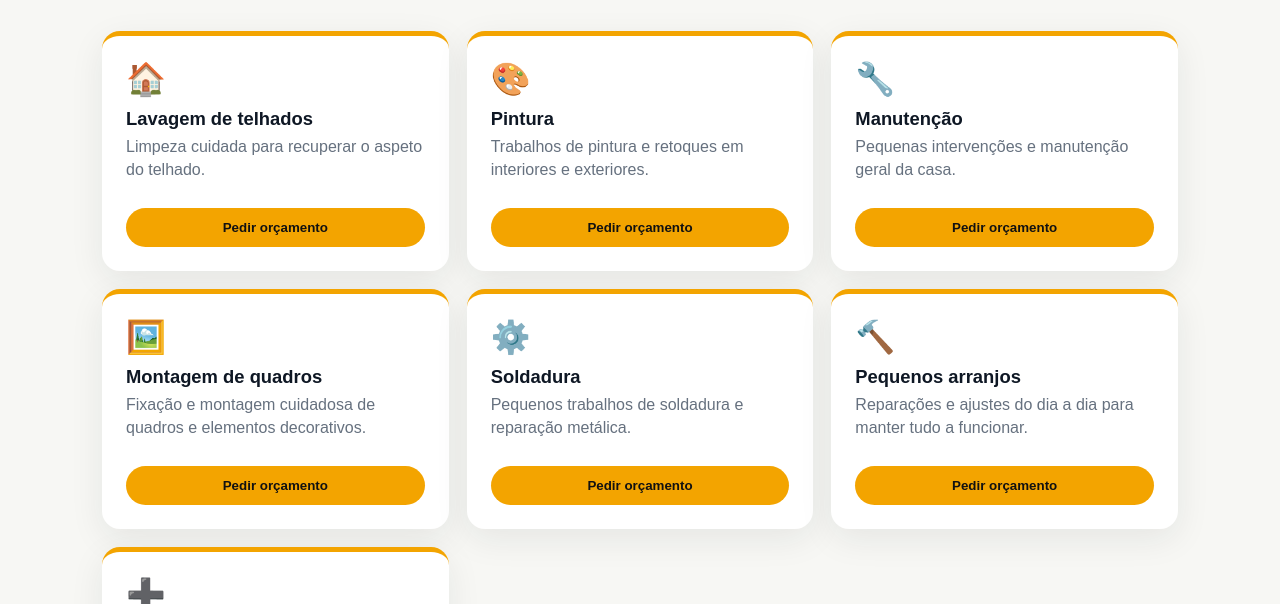
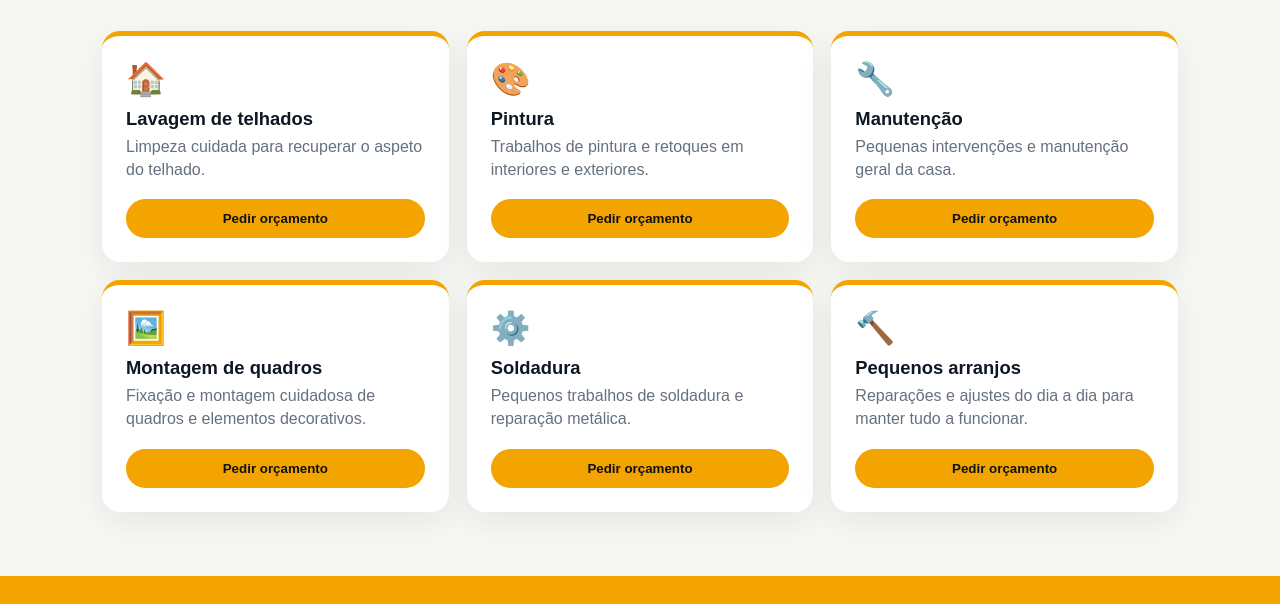
Before and after one commit to laconstru2233-tech/LACONSTRUCTION, a plain HTML site: page index.html in a window 1280 px wide. Shown: the part 912-1516 px from the top of the page. Drawn offline with Linux system fonts and the light colour scheme.

Commit message:
Add files via upload

```diff
--- a/index.html
+++ b/index.html
@@ -46,14 +46,14 @@ h1{font-size:clamp(2.6rem,7vw,5.8rem);line-height:.92;margin:12px 0 18px}
 .modal-box p{margin:0;color:var(--muted);line-height:1.65;font-size:1rem}
 .modal-close{position:absolute;top:14px;right:14px;border:0;background:#f1f4f7;width:38px;height:38px;border-radius:50%;font-size:1.25rem;cursor:pointer;color:var(--ink)}
 .modal-close:hover,.modal-close:focus-visible{background:#e6ebf0;outline:3px solid rgba(246,183,0,.35)}
-section{padding:64px 0;scroll-margin-top:18px}
+section{padding:64px 0}
 h2{font-size:clamp(2rem,4vw,3.2rem);margin:0 0 12px}
 .sub{color:var(--muted);max-width:720px;line-height:1.55;margin-bottom:28px}
 .services{display:grid;grid-template-columns:repeat(3,1fr);gap:18px}
-.service{background:#fff;border-radius:18px;padding:24px;box-shadow:0 10px 34px #17202a14;border-top:5px solid var(--accent);display:flex;flex-direction:column;min-height:240px;transition:.2s ease}
+.service{background:#fff;border-radius:18px;padding:24px;box-shadow:0 10px 34px #17202a14;border-top:5px solid var(--accent)}
 .icon{font-size:2rem}
 .service h3{margin:10px 0 5px;font-size:1.15rem}
-.service p{margin:0;color:var(--muted);line-height:1.45}.service:hover{transform:translateY(-3px);box-shadow:0 16px 38px #17202a20}.service-cta{margin-top:auto;padding-top:18px}.service-cta button{width:100%;border:0;border-radius:999px;padding:12px 16px;background:var(--accent);color:#111;font-weight:900;cursor:pointer}.service-cta button:hover,.service-cta button:focus-visible{filter:brightness(.96);outline:3px solid rgba(246,183,0,.35)}
+.service p{margin:0;color:var(--muted);line-height:1.45}
 .band{background:var(--accent);padding:34px 0}
 .band-grid{display:grid;grid-template-columns:1fr auto;gap:22px;align-items:center}
 .band h2{margin:0;font-size:2.25rem}
@@ -90,6 +90,11 @@ footer{background:var(--ink);color:#dce3eb;padding:25px 0;text-align:center}
 .quote-note{grid-column:1/-1;margin:0;color:var(--muted);font-size:.84rem;line-height:1.45}
 @media(max-width:640px){.quote-form{grid-template-columns:1fr}.quote-field.full,.quote-actions,.quote-note{grid-column:1}}
 
+
+.service{display:flex;flex-direction:column}
+.service-cta{margin-top:auto;padding-top:18px}
+.service-cta button{width:100%;border:0;border-radius:999px;padding:12px 16px;background:var(--accent);color:#111;font-weight:900;cursor:pointer}
+.service-cta button:hover{filter:brightness(.96)}
 </style>
 </head>
 <body>
@@ -142,42 +147,12 @@ footer{background:var(--ink);color:#dce3eb;padding:25px 0;text-align:center}
     <h2>Os nossos serviços</h2>
     <p class="sub">Serviços práticos para manutenção e melhoria da sua casa, com orçamento sem compromisso.</p>
     <div class="services">
-      <div class="service">
-        <div class="icon">🏠</div><h3>Lavagem de telhados</h3>
-        <p>Limpeza cuidada para recuperar o aspeto do telhado.</p>
-        <div class="service-cta"><button type="button" data-service="Lavagem de telhados">Pedir orçamento</button></div>
-      </div>
-      <div class="service">
-        <div class="icon">🎨</div><h3>Pintura</h3>
-        <p>Trabalhos de pintura e retoques em interiores e exteriores.</p>
-        <div class="service-cta"><button type="button" data-service="Pintura">Pedir orçamento</button></div>
-      </div>
-      <div class="service">
-        <div class="icon">🔧</div><h3>Manutenção</h3>
-        <p>Pequenas intervenções e manutenção geral da casa.</p>
-        <div class="service-cta"><button type="button" data-service="Manutenção">Pedir orçamento</button></div>
-      </div>
-      <div class="service">
-        <div class="icon">🖼️</div><h3>Montagem de quadros</h3>
-        <p>Fixação e montagem cuidadosa de quadros e elementos decorativos.</p>
-        <div class="service-cta"><button type="button" data-service="Montagem de quadros / espelhos">Pedir orçamento</button></div>
-      </div>
-      <div class="service">
-        <div class="icon">⚙️</div><h3>Soldadura</h3>
-        <p>Pequenos trabalhos de soldadura e reparação metálica.</p>
-        <div class="service-cta"><button type="button" data-service="Soldadura">Pedir orçamento</button></div>
-      </div>
-      <div class="service">
-        <div class="icon">🔨</div><h3>Pequenos arranjos</h3>
-        <p>Reparações e ajustes do dia a dia para manter tudo a funcionar.</p>
-        <div class="service-cta"><button type="button" data-service="Pequenos arranjos">Pedir orçamento</button></div>
-      </div>
-
-      <div class="service">
-        <div class="icon">➕</div><h3>Outros serviços</h3>
-        <p>Tem outro trabalho em mente? Fale connosco e explique o que precisa.</p>
-        <div class="service-cta"><button type="button" data-service="Outro">Pedir orçamento</button></div>
-      </div>
+      <div class="service"><div class="icon">🏠</div><h3>Lavagem de telhados</h3><p>Limpeza cuidada para recuperar o aspeto do telhado.</p><div class="service-cta"><button type="button" data-service="Lavagem de telhados">Pedir orçamento</button></div></div>
+      <div class="service"><div class="icon">🎨</div><h3>Pintura</h3><p>Trabalhos de pintura e retoques em interiores e exteriores.</p><div class="service-cta"><button type="button" data-service="Pintura">Pedir orçamento</button></div></div>
+      <div class="service"><div class="icon">🔧</div><h3>Manutenção</h3><p>Pequenas intervenções e manutenção geral da casa.</p><div class="service-cta"><button type="button" data-service="Manutenção">Pedir orçamento</button></div></div>
+      <div class="service"><div class="icon">🖼️</div><h3>Montagem de quadros</h3><p>Fixação e montagem cuidadosa de quadros e elementos decorativos.</p><div class="service-cta"><button type="button" data-service="Montagem de quadros / espelhos">Pedir orçamento</button></div></div>
+      <div class="service"><div class="icon">⚙️</div><h3>Soldadura</h3><p>Pequenos trabalhos de soldadura e reparação metálica.</p><div class="service-cta"><button type="button" data-service="Soldadura">Pedir orçamento</button></div></div>
+      <div class="service"><div class="icon">🔨</div><h3>Pequenos arranjos</h3><p>Reparações e ajustes do dia a dia para manter tudo a funcionar.</p><div class="service-cta"><button type="button" data-service="Pequenos arranjos">Pedir orçamento</button></div></div>
     </div>
   </div>
 </section>
@@ -288,7 +263,7 @@ document.addEventListener('keydown', (event) => {
 
       <div class="quote-field full">
         <label for="qDetails">Descrição do trabalho</label>
-        <textarea id="qDetails" name="details" placeholder="Explique brevemente o que precisa... (opcional)"></textarea>
+        <textarea id="qDetails" name="details" placeholder="Explique brevemente o que precisa..." required></textarea>
       </div>
 
       <div class="quote-actions">
@@ -307,14 +282,11 @@ const quoteModal = document.getElementById('quoteModal');
 const openQuoteForm = document.getElementById('openQuoteForm');
 const quoteClose = quoteModal.querySelector('.quote-close');
 const quoteForm = document.getElementById('quoteForm');
-
 document.querySelectorAll('.service-cta button').forEach((button) => {
   button.addEventListener('click', () => {
     openQuoteModal();
     const select = document.getElementById('qService');
-    if (select) {
-      select.value = button.dataset.service;
-    }
+    if (select) select.value = button.dataset.service;
   });
 });
 
```
